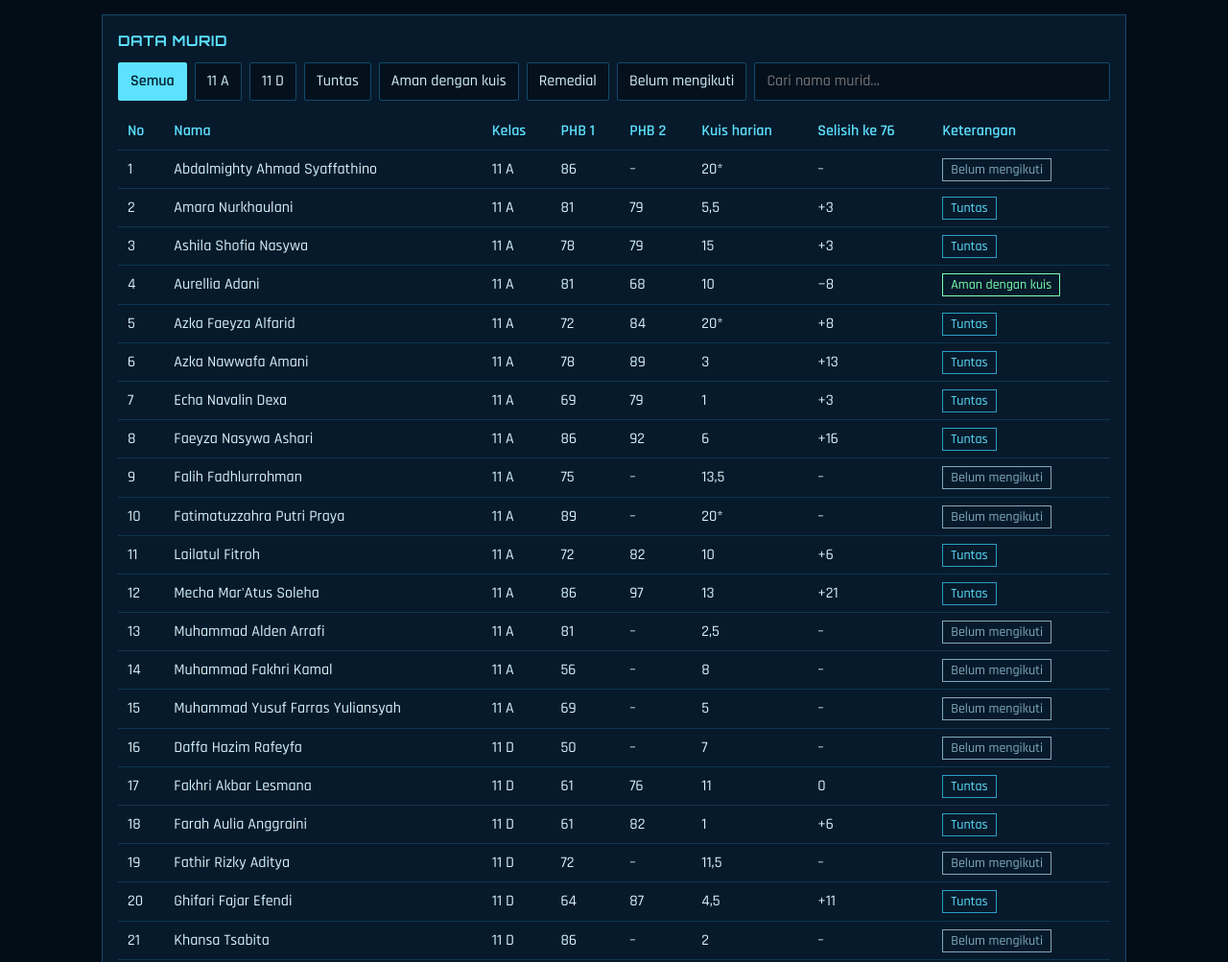
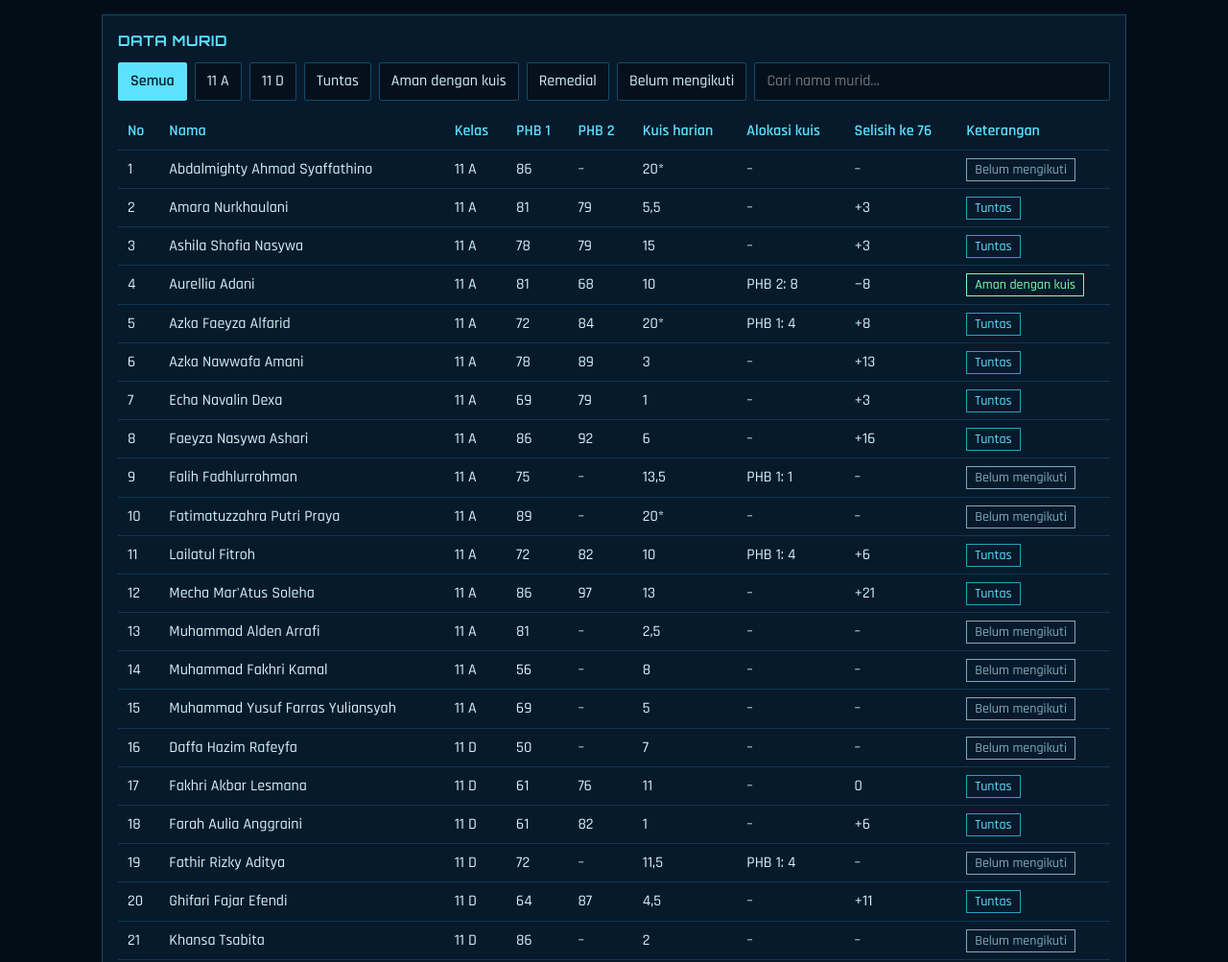
Before and after one commit to erys7pro-pems/Perangkat-Ajar-Digital, a plain HTML site: page Buku Nilai Biologi XI.html in a window 1280 px wide. Shown: the part 1421-2424 px from the top of the page at 96% size. Drawn offline with Linux system fonts and the light colour scheme.

Commit message:
Update Buku Nilai Biologi XI.html

```diff
--- a/Buku Nilai Biologi XI.html
+++ b/Buku Nilai Biologi XI.html
@@ -51,7 +51,7 @@ input{flex:1;min-width:160px}
 .legend b{display:inline-block;width:10px;height:10px;margin-right:5px;background:var(--cy)}
 .legend .a{background:var(--am)}.legend .g{background:var(--gr)}.legend .d{background:none;border:1px dashed var(--am)}
 .wrap{overflow-x:auto}
-table{width:100%;border-collapse:collapse;min-width:900px}
+table{width:100%;border-collapse:collapse;min-width:1040px}
 th,td{text-align:left;padding:8px 10px;border-bottom:1px solid #0e3550;white-space:nowrap}
 th{color:var(--cy);cursor:pointer;user-select:none;font-weight:600}
 tr.row{cursor:pointer}tr.row:hover td,tr.sel td{background:#0b2a42}
@@ -103,7 +103,7 @@ tr.row{cursor:pointer}tr.row:hover td,tr.sel td{background:#0b2a42}
     <input id="q" type="search" placeholder="Cari nama murid…" aria-label="Cari nama murid">
   </div>
   <div class="wrap"><table>
-    <thead><tr><th data-c="n">No</th><th data-c="nama">Nama</th><th data-c="kelas">Kelas</th><th data-c="p1">PHB 1</th><th data-c="p2">PHB 2</th><th data-c="kuis">Kuis harian</th><th data-c="sel">Selisih ke 76</th><th data-c="rank">Keterangan</th></tr></thead>
+    <thead><tr><th data-c="n">No</th><th data-c="nama">Nama</th><th data-c="kelas">Kelas</th><th data-c="p1">PHB 1</th><th data-c="p2">PHB 2</th><th data-c="kuis">Kuis harian</th><th data-c="alok">Alokasi kuis</th><th data-c="sel">Selisih ke 76</th><th data-c="rank">Keterangan</th></tr></thead>
     <tbody id="tb"></tbody>
   </table></div>
   <div class="empty" id="empty" hidden>Tidak ada murid yang cocok. Ubah filter atau kata pencarian.</div>
@@ -204,8 +204,9 @@ const sg=v=>v>0?"+"+fmt(v):v<0?"\u2212"+fmt(-v):"0";
 let kelas="Semua",cat="",q="",sortC="n",asc=true,sel=null,tab="AD",A=2,M=1,P=[];
 const TABS={AD:["Gabungan 11 A + 11 D","Kelas gabungan 11 A + 11 D (mapel pilihan)","kelas gabungan 11 A + 11 D"],B:["11 B","Kelas 11 B","kelas 11 B"],C:["11 C","Kelas 11 C","kelas 11 C"],ALL:["Semua kelas","Semua kelas XI (A + D, B, C)","semua kelas"]};
 const by=c=>P.filter(d=>d.st===c);
-const key=d=>sortC==="p2"?(d.p2===null?-2:d.p2):sortC==="sel"?(d.v>0?d.v-MIN:-99):sortC==="kuis"?(d.kuis===null?-1:d.kuis):d[sortC];
+const key=d=>sortC==="p2"?(d.p2===null?-2:d.p2):sortC==="sel"?(d.v>0?d.v-MIN:-99):sortC==="kuis"?(d.kuis===null?-1:d.kuis):sortC==="alok"?d.res[M].u1+d.res[M].u2:d[sortC];
 const val=x=>x>0?fmt(x):"\u2013";
+const al=d=>{const r=d.res[M];return r.u1||r.u2?[r.u1?"PHB 1: "+fmt(r.u1):"",r.u2?"PHB 2: "+fmt(r.u2):""].filter(Boolean).join(" · "):"–"};
 const kv=d=>d.kuis===null?"\u2013":fmt(d.kuis)+(d.raw>CAP?"*":"");
 function cur(){D.forEach(d=>{const r=d.res[M],k=d.kuis||0;
   if(A===1){d.v=d.p1;d.st=r.s1;d.use=r.u1;d.kq=k}else{d.v=d.p2;d.st=r.s2;d.use=r.u2;d.kq=k-r.u1}
@@ -258,7 +259,7 @@ function view(){
 function render(){
   const r=view();
   $("tb").innerHTML=r.map(d=>`<tr class="row ${sel===d.id?"sel":""}" data-n="${d.id}" tabindex="0">
-    <td>${d.n}</td><td>${d.nama}</td><td>${d.kelas}</td><td>${val(d.p1)}</td><td>${val(d.p2)}</td><td>${kv(d)}</td>
+    <td>${d.n}</td><td>${d.nama}</td><td>${d.kelas}</td><td>${val(d.p1)}</td><td>${val(d.p2)}</td><td>${kv(d)}</td><td>${al(d)}</td>
     <td>${d.v>0?sg(d.v-MIN):"\u2013"}</td><td><span class="tag ${CAT[d.st][1]}">${CAT[d.st][0]}</span></td></tr>`).join("");
   $("empty").hidden=r.length>0;
   const c=r.filter(d=>d.v>0).sort((a,b)=>b.v-a.v);
@@ -284,7 +285,7 @@ function detail(){
     <div><span>PHB 1</span><b>${val(d.p1)}</b></div><div><span>PHB 2</span><b>${val(d.p2)}</b></div>
     <div><span>Kuis (maks. ${CAP})</span><b>${kv(d)}</b></div><div><span>Kuis tersedia (PHB ${A})</span><b>${fmt(d.kq)}</b></div>
     <div><span>Kuis terpakai (simulasi)</span><b>${d.use?fmt(d.use):"\u2013"}</b></div><div><span>Selisih ke 76</span><b>${d.v>0?sg(d.v-MIN):"\u2013"}</b></div>
-    <div><span>Keterangan</span><b>${CAT[d.st][0]}</b></div></div><div>${note}${d.raw>CAP?` Skor kuis mentah ${fmt(d.raw)} dipotong ke ${CAP}.`:""}</div>`;
+    <div><span>Keterangan</span><b>${CAT[d.st][0]}</b></div></div><div>${note} Alokasi kuis pada skenario ini: ${al(d)}.${d.raw>CAP?` Skor kuis mentah ${fmt(d.raw)} dipotong ke ${CAP}.`:""}</div>`;
 }
 const pick=n=>{sel=sel===n?null:n;render()};
 document.addEventListener("click",e=>{
```
